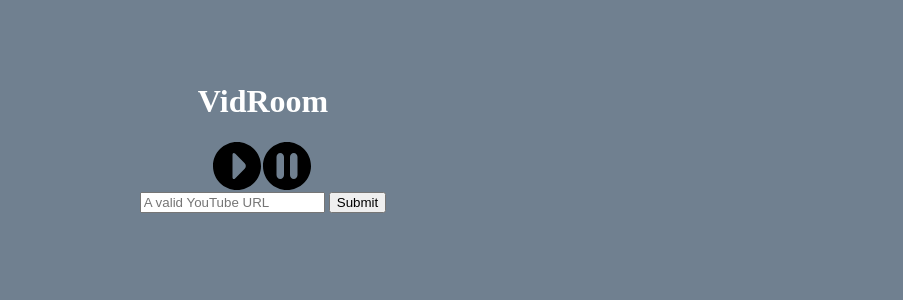
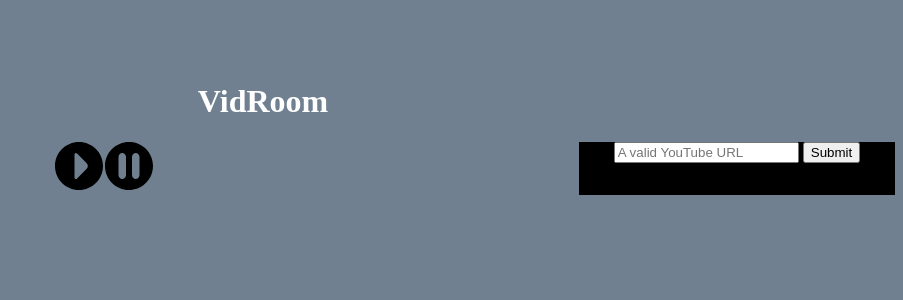
Before and after one commit to coreyadkins/vidroom, a Django app: page /1 in a window 1280 px wide. Shown: the top 300 px of the page, without its empty margins (377-1280 px from the left). Run offline with Django 3.2, Linux system fonts and the light colour scheme; some libraries are stand-ins or nearby versions.

Commit message:
Added uuid url direction, layout

```diff
--- a/vidroom/static/vidroom/vidroom.css
+++ b/vidroom/static/vidroom/vidroom.css
@@ -1,6 +1,24 @@
 body {
   background-color: SlateGray;
   color: white;
+}
+
+section.body {
+  display: flex;
+}
+
+
+section.player {
+    flex: 3;
+}
+
+section.playlist {
+    flex: 1;
+    background-color: black;
+}
+
+#playlist ul a {
+    color: GreenYellow;
 }
 
 header {
--- a/vidroom/static/vidroom/vidroom.js
+++ b/vidroom/static/vidroom/vidroom.js
@@ -4,7 +4,7 @@ var player;
 function onYouTubeIframeAPIReady() {
     player = new YT.Player('player', {
     height: '390',
-    width: '640',
+    width: '90%',
     videoId: 'QH2-TGUlwu4',
     playerVars: {
       controls: 0
@@ -30,3 +30,19 @@ var tag = document.createElement('script');
 tag.src = 'https://www.youtube.com/iframe_api';
 var firstScriptTag = document.getElementsByTagName('script')[0];
 firstScriptTag.parentNode.insertBefore(tag, firstScriptTag);
+
+function addToPlaylist() {
+    var url = $('input').val()
+    var playlistItem = $('<li><a href=' + url + '>' + url + '</a></li>')
+    $('ul').append(playlistItem)
+}
+
+function initializeEventHandlers() {
+    $('form').on('submit', function(event) {
+    event.preventDefault();
+    addToPlaylist();
+    })
+}
+
+
+$(document).ready(initializeEventHandlers);
--- a/vidroom/templates/vidroom/vidroom.html
+++ b/vidroom/templates/vidroom/vidroom.html
@@ -19,6 +19,8 @@
     <header>
       <h1>VidRoom</h1>
     </header>
+    <section class="body">
+      <section class="player">
         <div>
           <div id="player"></div>
         </div>
@@ -30,12 +32,20 @@
             <use xlink:href="#pause-button-shape"></use>
           </svg>
         </div>
+      </section>
+      <section class="playlist">
         <div>
           <form>
               <label><input type="text" name="playlistURL" placeholder="A valid YouTube URL"></label>
               <input type="submit" name="Add to playlist">
           </form>
         </div>
+        <div id="playlist">
+          <ul>
+          </ul>
+        </div>
+      </section>
+    </section>
   </body>
   <script src="https://code.jquery.com/jquery-2.2.3.js"></script>
   <script src="http://cdn.jsdelivr.net/lodash/4.11.2/lodash.js"></script>
--- a/vidroom/views.py
+++ b/vidroom/views.py
@@ -4,7 +4,7 @@ from django.shortcuts import render
 
 
 def get_home(request):
-    return render(request, 'vidroom/index.html')
+    return render(request, 'vidroom/index.html', {'hi': 'bye'})
 
 def get_vidroom(request, vidroom_number):
-    return render(request, 'vidroom/vidroom.html')
+    return render(request, 'vidroom/vidroom.html', {})
```
Also changed, not shown: vidroom/static/vidroom/site.js (+4 -14 lines). Lines whose indentation alone changed are shown as unchanged.
